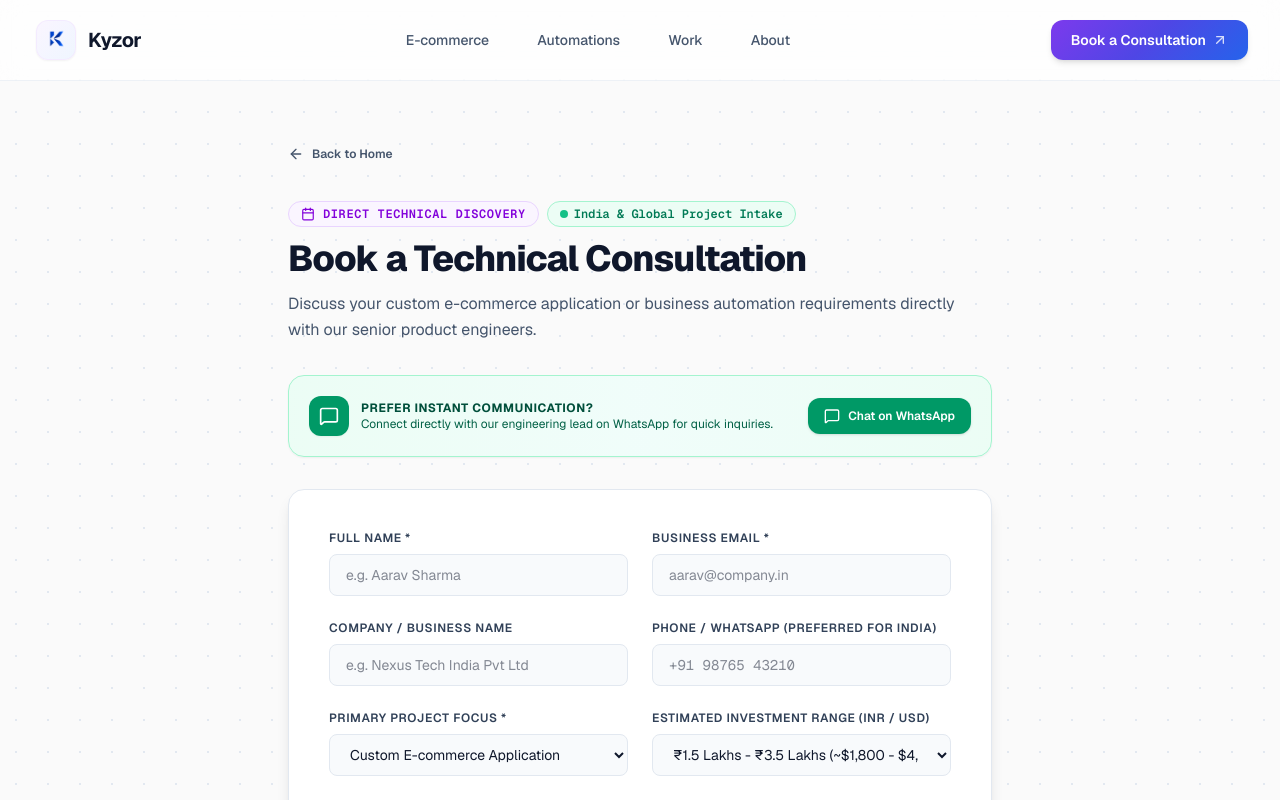
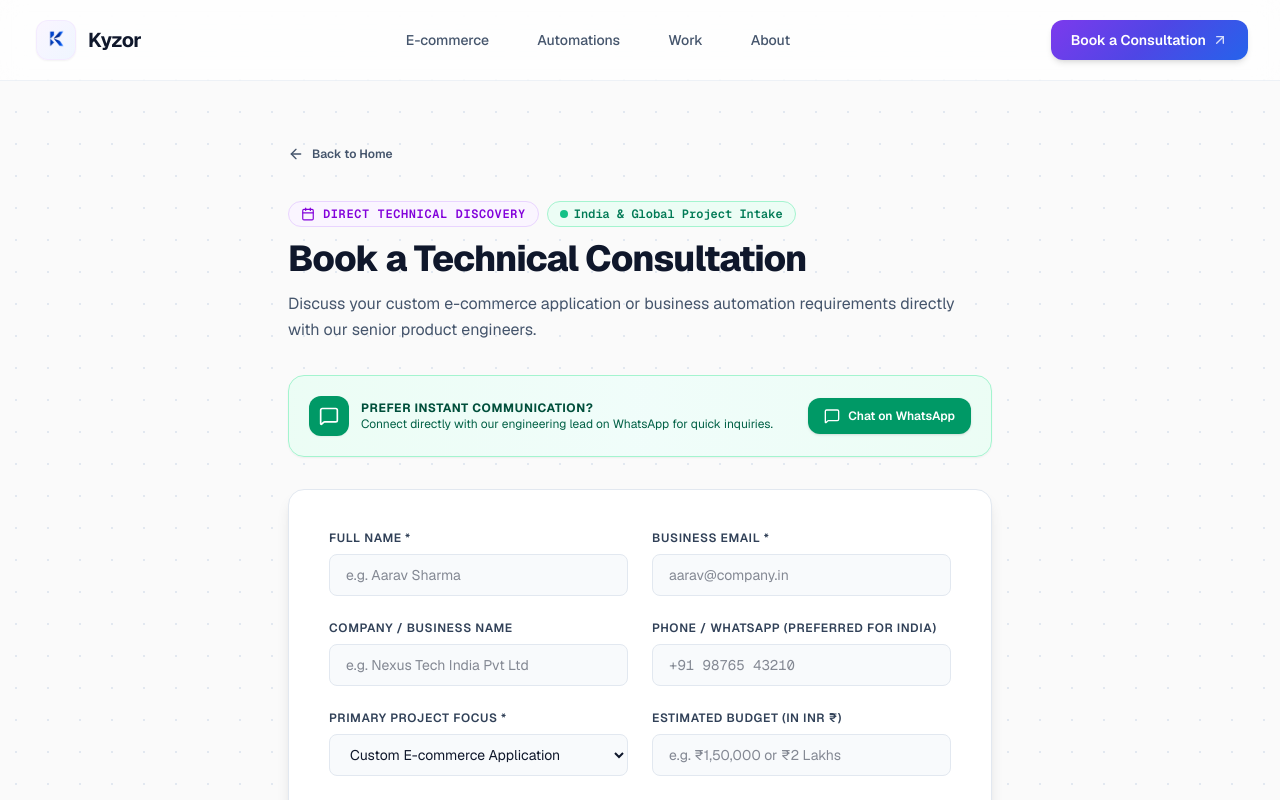
Before and after one commit to arbazkhan675/kyzor, a Next.js app: page /consultation in a window 1280 px wide. Shown: the top 800 px of the page. Built offline with nearby package versions, Linux system fonts and the light colour scheme.

Commit message:
fix: Replace budget dropdown with a clean INR text input field on consultation form

```diff
--- a/app/consultation/page.tsx
+++ b/app/consultation/page.tsx
@@ -17,7 +17,7 @@ function ConsultationFormContent() {
     phone: "",
     company: "",
     project_type: "ecommerce",
-    budget: "₹1.5L - ₹3.5L (~$1,800 - $4,200)",
+    budget: "",
     contact_preference: "whatsapp",
     message: "",
     consent: false,
@@ -285,22 +285,22 @@ function ConsultationFormContent() {
                 </select>
               </div>
 
-              {/* Budget Range (INR + USD) */}
+              {/* Budget in INR (Free Text Input) */}
               <div className="space-y-2">
                 <label htmlFor="budget" className="block text-xs font-semibold text-slate-700 uppercase tracking-wider">
-                  Estimated Investment Range (INR / USD)
+                  Estimated Budget (in INR ₹)
                 </label>
-                <select
+                <input
                   id="budget"
+                  type="text"
                   value={formData.budget}
                   onChange={(e) => setFormData({ ...formData, budget: e.target.value })}
-                  className="w-full rounded-lg bg-slate-50 border border-slate-200 px-4 py-2.5 text-sm text-slate-900 focus:outline-none focus:ring-2 focus:ring-purple-600"
-                >
-                  <option value="₹50,000 - ₹1.5L (~$600 - $1,800)">₹50,000 - ₹1.5 Lakhs (~$600 - $1,800)</option>
-                  <option value="₹1.5L - ₹3.5L (~$1,800 - $4,200)">₹1.5 Lakhs - ₹3.5 Lakhs (~$1,800 - $4,200)</option>
-                  <option value="₹3.5L - ₹7.5L (~$4,200 - $9,000)">₹3.5 Lakhs - ₹7.5 Lakhs (~$4,200 - $9,000)</option>
-                  <option value="₹7.5L+ ($9,000+)">₹7.5 Lakhs+ ($9,000+)</option>
-                </select>
+                  placeholder="e.g. ₹1,50,000 or ₹2 Lakhs"
+                  className={`w-full rounded-lg bg-slate-50 border px-4 py-2.5 text-sm text-slate-900 focus:outline-none focus:ring-2 focus:ring-purple-600 ${
+                    fieldErrors.budget ? "border-red-500" : "border-slate-200"
+                  }`}
+                />
+                {fieldErrors.budget && <p className="text-xs text-red-600">{fieldErrors.budget}</p>}
               </div>
             </div>
 
```
